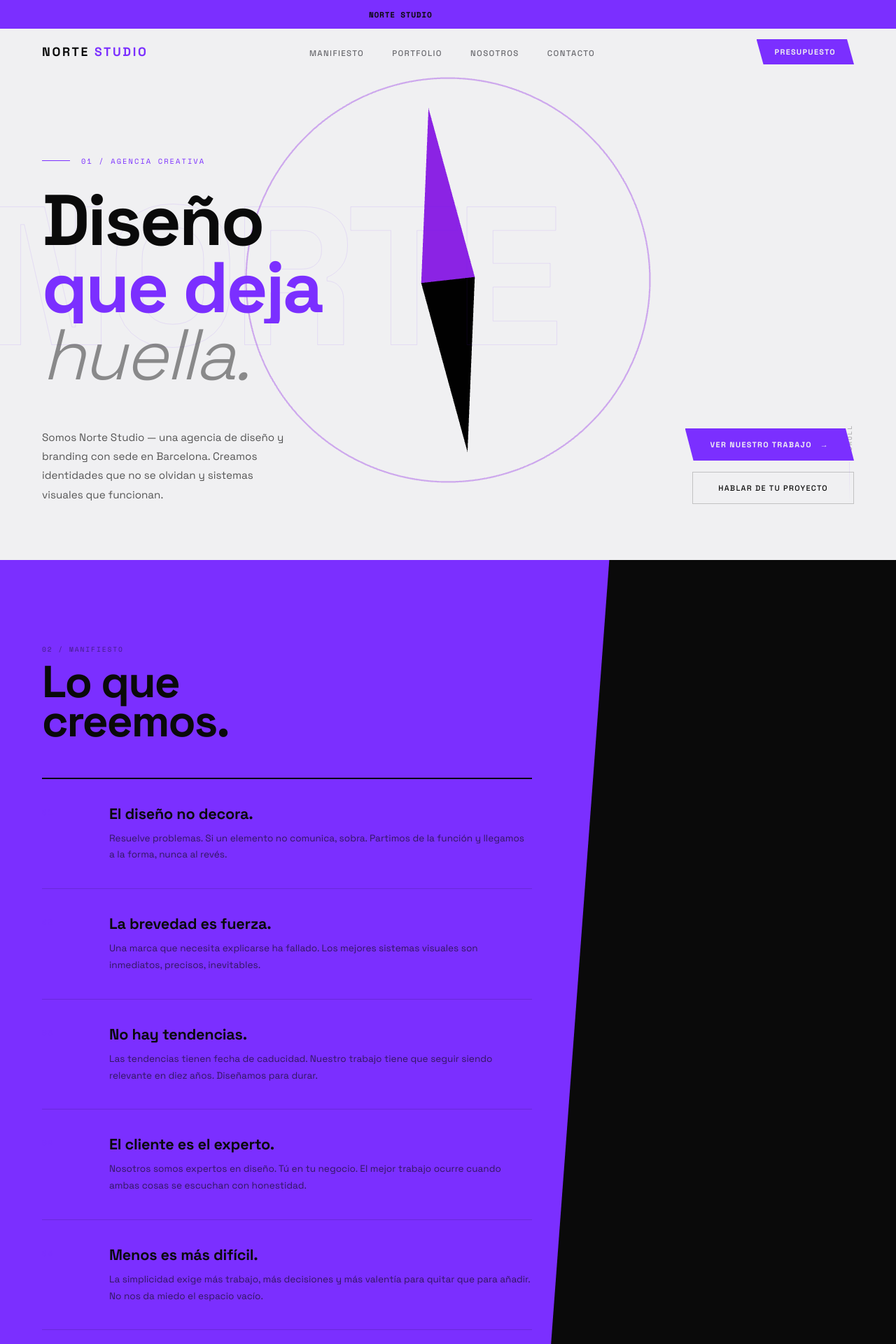
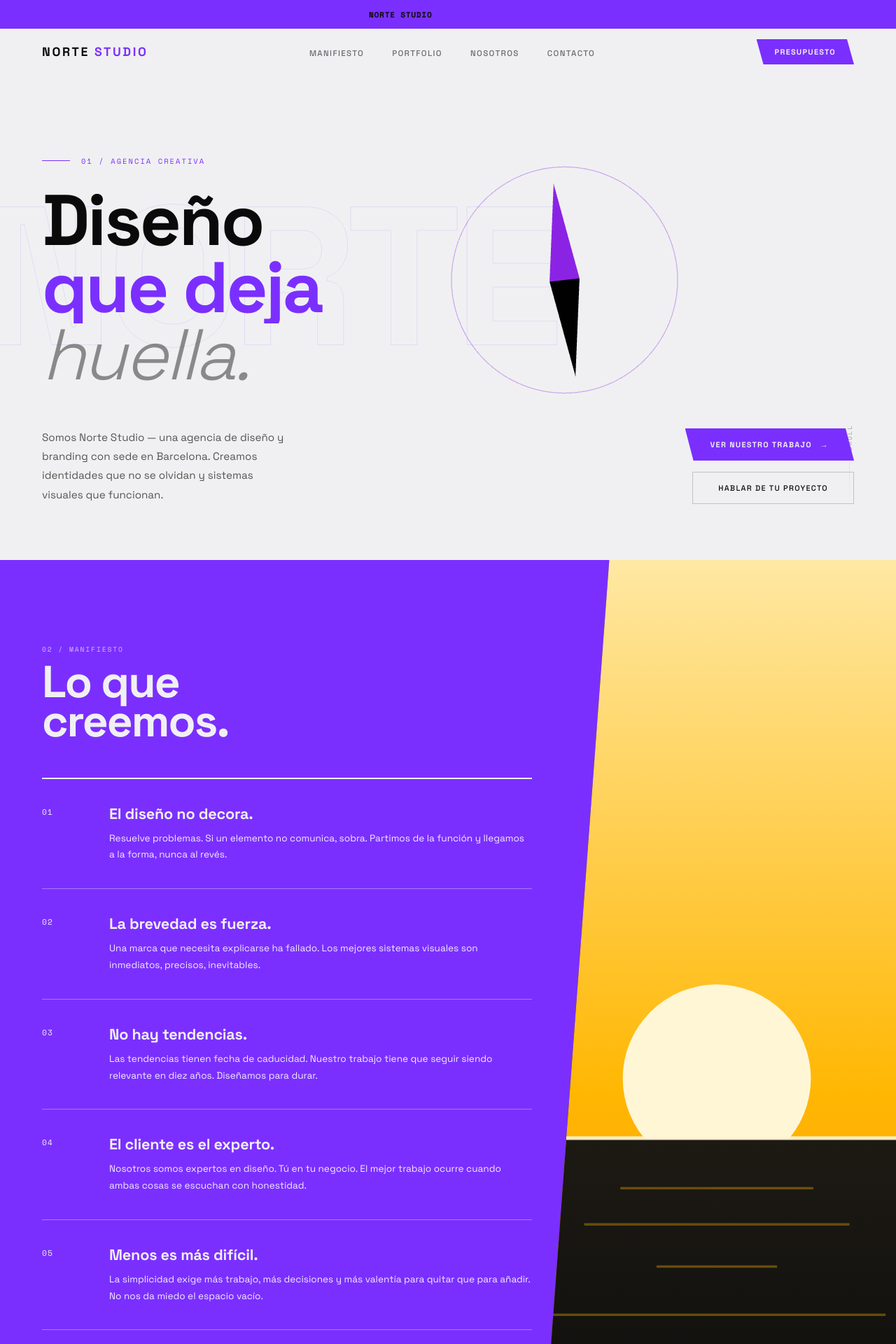
Before and after one commit to naimgalt1/norte, a React (Vite) app: page / in a window 1280 px wide. Shown: the top 1920 px of the page at 70% size. Built offline with nearby package versions, Linux system fonts and the light colour scheme.

Commit message:
Square corners, compass offset and scaled, white manifesto text, horizon panel

```diff
--- a/src/components/Cursor.css
+++ b/src/components/Cursor.css
@@ -3,7 +3,7 @@
   position: fixed;
   top: 0;
   left: 0;
-  border-radius: 50%;
+  border-radius: 0;
   pointer-events: none;
   transform: translate(-50%, -50%);
   z-index: 9999;
--- a/src/components/Hero.css
+++ b/src/components/Hero.css
@@ -208,3 +208,10 @@
     text-align: center;
   }
 }
+
+/* La brújula se desplaza a la derecha para dejar leer la palabra NORTE del fondo */
+@media (min-width: 1025px) {
+  .hero-canvas {
+    left: 26%;
+  }
+}
--- a/src/components/HeroScene.jsx
+++ b/src/components/HeroScene.jsx
@@ -21,7 +21,7 @@ function Compass() {
   });
 
   return (
-    <group ref={groupRef}>
+    <group ref={groupRef} scale={0.7}>
       <mesh position={[0, 0.9, 0]}>
         <coneGeometry args={[0.28, 1.8, 4]} />
         <meshBasicMaterial color="#7b2fff" />
@@ -40,7 +40,7 @@ function Compass() {
 
 export default function HeroScene() {
   return (
-    <Canvas camera={{ position: [0, 0, 8], fov: 40 }} dpr={[1, 2]} aria-hidden="true">
+    <Canvas camera={{ position: [0, 0, 10], fov: 40 }} dpr={[1, 2]} aria-hidden="true">
       <Compass />
     </Canvas>
   );
--- a/src/components/Manifesto.css
+++ b/src/components/Manifesto.css
@@ -12,7 +12,7 @@
   right: 0;
   bottom: 0;
   width: 40%;
-  background: var(--black);
+  background: #1d1a14 url('/images/horizon.svg') center / cover no-repeat;
   clip-path: polygon(20% 0, 100% 0, 100% 100%, 0% 100%);
 }
 
@@ -26,8 +26,8 @@
   font-family: var(--font-mono);
   font-size: 0.6rem;
   letter-spacing: 0.2em;
-  color: var(--black);
-  opacity: 0.5;
+  color: var(--white);
+  opacity: 0.75;
   margin-bottom: 12px;
 }
 
@@ -37,7 +37,7 @@
   font-weight: 700;
   line-height: 0.88;
   letter-spacing: -0.03em;
-  color: var(--black);
+  color: var(--white);
   margin-bottom: 52px;
 }
 
@@ -45,13 +45,13 @@
   list-style: none;
   display: flex;
   flex-direction: column;
-  border-top: 2px solid var(--black);
+  border-top: 2px solid var(--white);
 }
 
 .manifesto-item {
   position: relative;
   padding: 36px 0 36px 96px;
-  border-bottom: 1px solid rgba(10, 10, 10, 0.15);
+  border-bottom: 1px solid rgba(255, 255, 255, 0.35);
   transition: padding-left 0.4s ease;
 }
 
@@ -62,7 +62,7 @@
   left: 0;
   font-family: var(--font-mono);
   font-size: 0.7rem;
-  color: var(--accent);
+  color: var(--white);
   letter-spacing: 0.1em;
 }
 
@@ -73,7 +73,7 @@
 .manifesto-item h3 {
   font-size: 1.35rem;
   font-weight: 700;
-  color: var(--black);
+  color: var(--white);
   margin-bottom: 10px;
   letter-spacing: -0.01em;
 }
@@ -81,7 +81,7 @@
 .manifesto-item p {
   font-size: 0.85rem;
   line-height: 1.75;
-  color: rgba(10, 10, 10, 0.65);
+  color: rgba(255, 255, 255, 0.9);
 }
 
 @media (max-width: 1024px) {
```
Also changed, not shown: public/images/horizon.svg (added).
